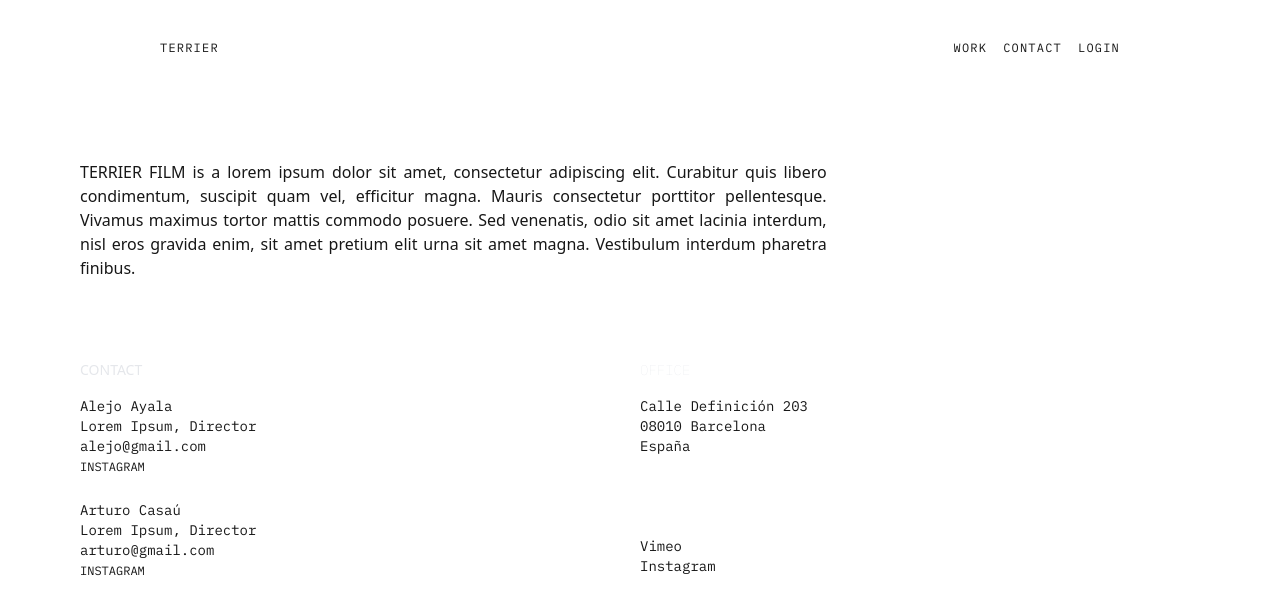
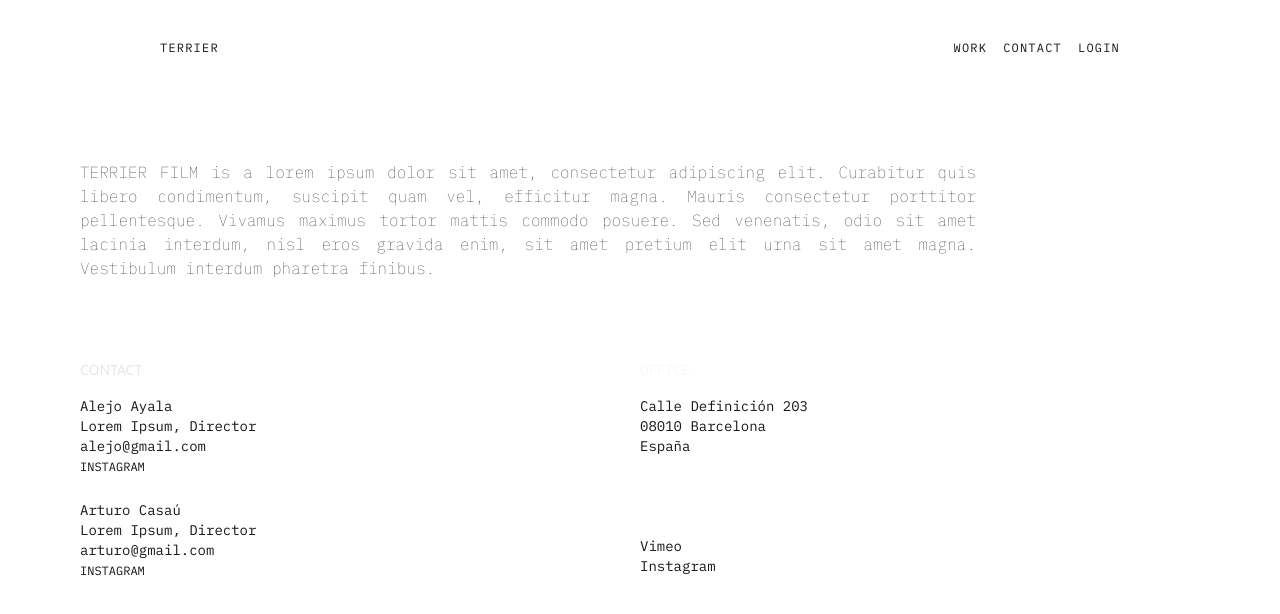
Before and after one commit to 01joanna/terrier-film, a Next.js app: page /contact in a window 1280 px wide. Shown: the top 614 px of the page. Built offline with nearby package versions, Linux system fonts and the light colour scheme; a web font is replaced by a local one.

Commit message:
edit on contact page

```diff
--- a/src/app/contact/page.tsx
+++ b/src/app/contact/page.tsx
@@ -1,8 +1,8 @@
 export default function Contact() {
     return (
         <section className="w-screen h-screen flex flex-col px-20 py-20 gap-20">
-            <div className="w-2/3 mt-20">
-                <p className="text-justify text-md font-light font-inter">
+            <div className="w-4/5 mt-20">
+                <p className="text-justify text-md font-thin font-plex">
                     TERRIER FILM is a lorem ipsum dolor sit amet, consectetur adipiscing elit. Curabitur quis
                     libero condimentum, suscipit quam vel, efficitur magna. Mauris consectetur porttitor
                     pellentesque. Vivamus maximus tortor mattis commodo posuere. Sed venenatis, odio sit amet
```
